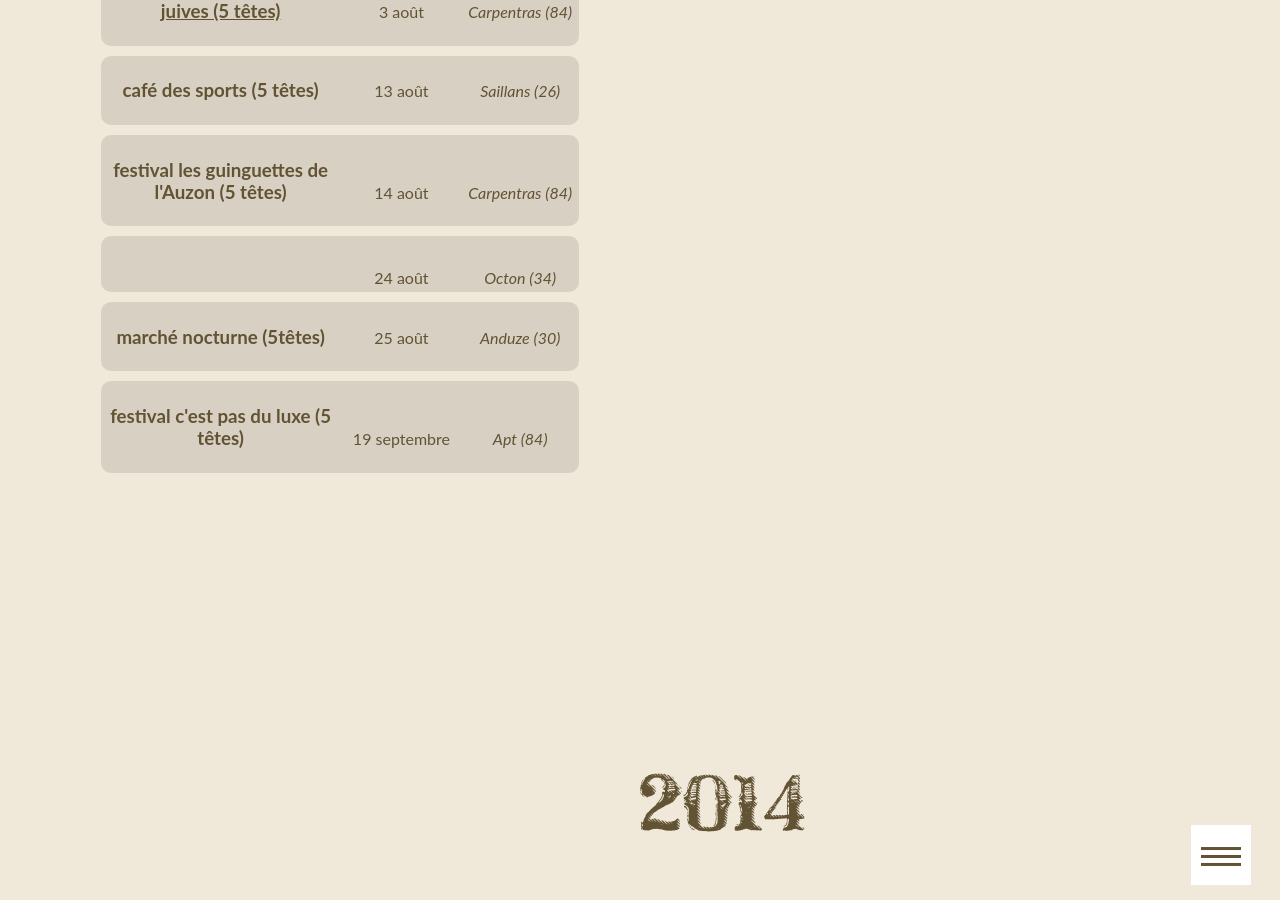
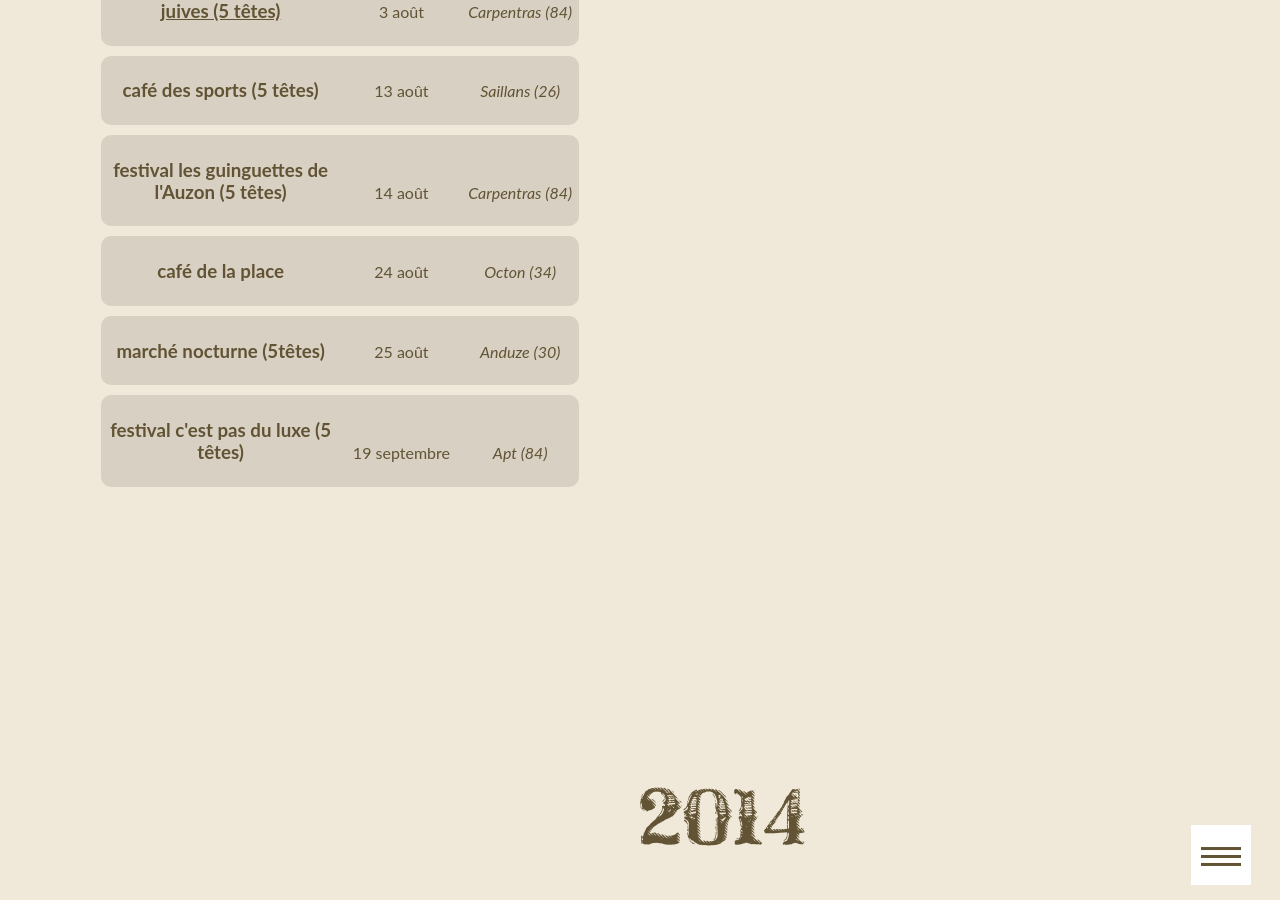
Before and after one commit to ftmftrs/ftmftrs.github.io, a Jekyll site: the page built from concert/index.html, in a window 1280 px wide and 900 px high, scrolled down 1826 px. Built offline with Jekyll 4.4.1, drawn with Linux system fonts in a browser that asks for light colours; Markdown is read by kramdown in place of the engine named in the settings; comment, search, counter and statistics services are not loaded.

Commit message:
Update concerts.yml

```diff
--- a/_data/concerts.yml
+++ b/_data/concerts.yml
@@ -53,7 +53,7 @@
   date: 14 août
   address: Carpentras (84)
 
-- title:
+- title: café de la place
   date: 24 août
   address: Octon (34)
 
```
